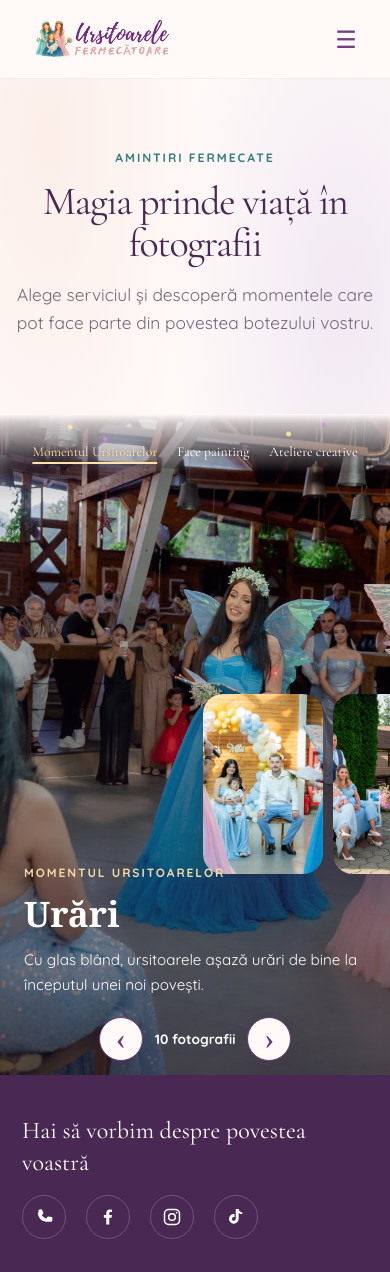
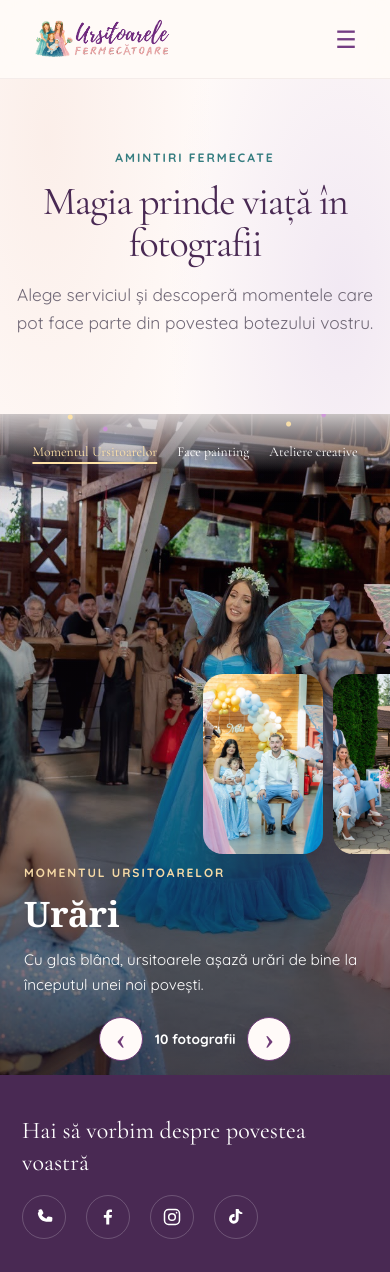
Before and after one commit to anndra17/FairiesWebsite, an Angular app: page /galerie in a window 390 px wide. Shown: the top 1272 px of the page. Built offline with nearby package versions, Linux system fonts and the light colour scheme.

Commit message:
Adjust gallery slider overlay on mobile
Move the gallery slider's after-element up and set its height to 68px in the mobile styles.

```diff
--- a/src/app/features/gallery/gallery-page.component.css
+++ b/src/app/features/gallery/gallery-page.component.css
@@ -277,8 +277,13 @@
     min-height: 560px;
   }
 
+  .gallery-slider::after {
+    top: -10px;
+    height: 68px;
+  }
+
   .slide .item {
-    top: calc(50% - 50px);
+    top: calc(50% - 70px);
     width: 120px;
     height: 180px;
   }
```
